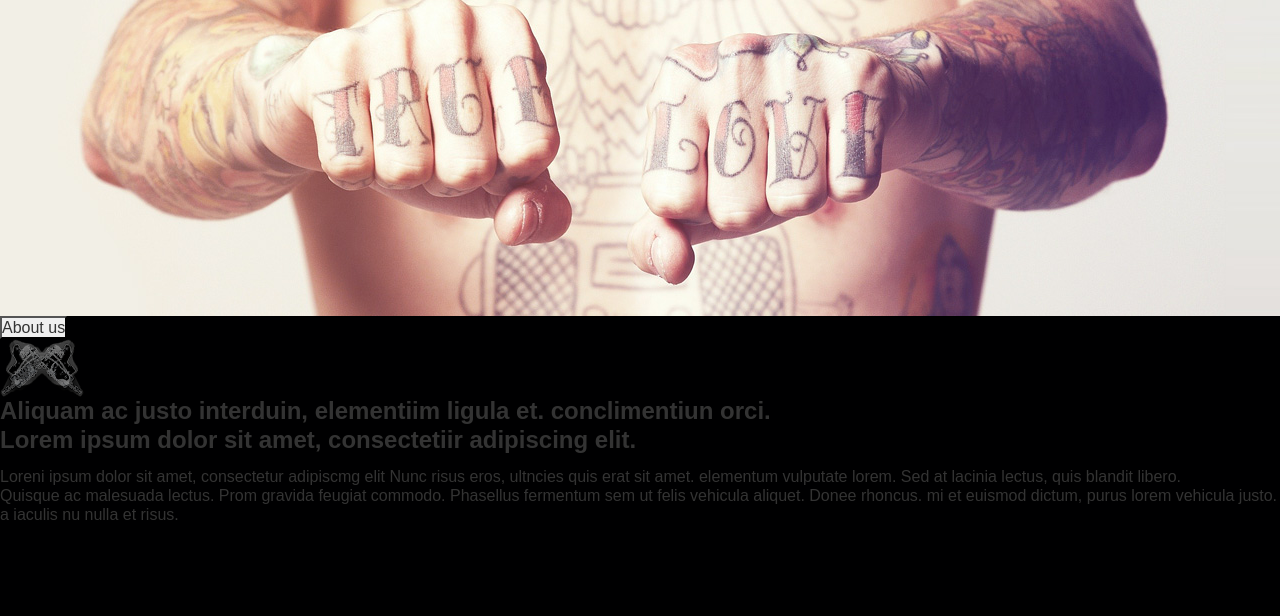
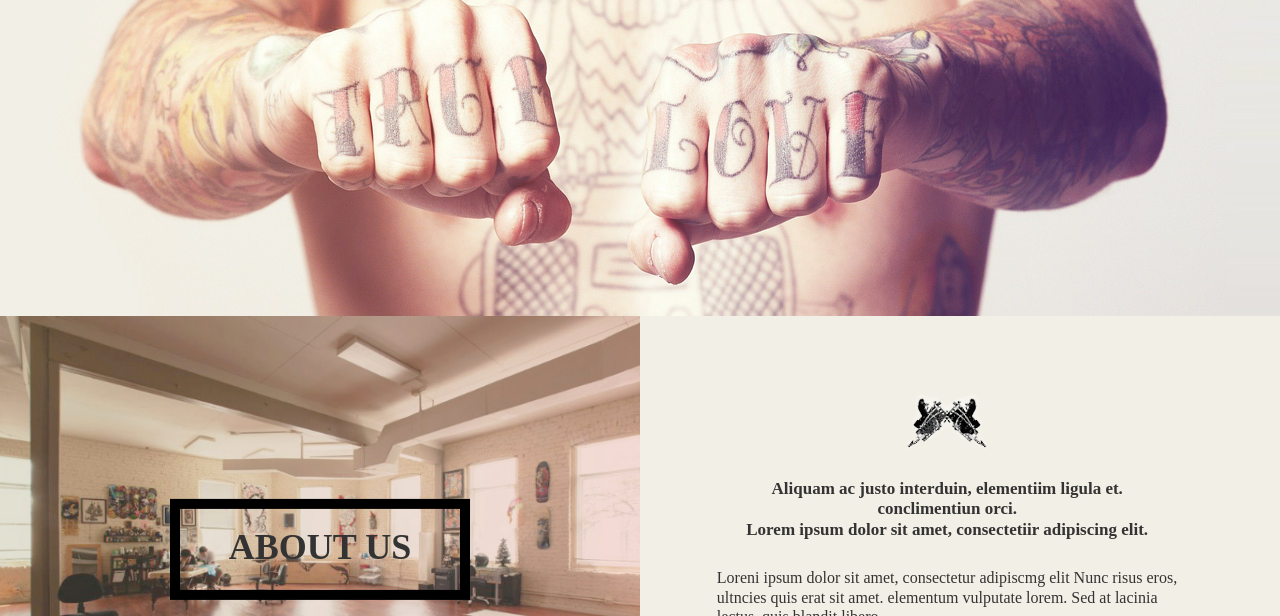
Before and after one commit to Gekagmeka/tattoo.github.io, a website: page index.html in a window 1280 px wide. Shown: the part 184-800 px from the top of the page. Drawn offline with nearby package versions, Linux system fonts and the light colour scheme.

Commit message:
block about us

```diff
--- a/index.html
+++ b/index.html
@@ -38,16 +38,16 @@
 					<div class="about-us__content">
 						<div class="about-us__info">
 							<div class="left-column about-us__left-column">
-								<button class="left-column__button">About us</button>
+								<button class="left-column__button button">About us</button>
 							</div>
 							<div class="right-column about-us__right-column">
 								<div class="right-column__ico">
 									<img class="right-column__image" src="sourceimages/ico-01.png" alt="ico" />
 								</div>
-								<h3 class="right-column__subtitle">
+								<h5 class="right-column__subtitle h5">
 									Aliquam ас justo interduin, elementiim ligula et. conclimentiun&nbsp;orci.<br />
 									Lorem ipsum dolor sit amet, consectetiir adipiscing&nbsp;elit.
-								</h3>
+								</h5>
 								<p class="right-column__text">
 									Loreni ipsum dolor sit amet, consectetur adipiscmg elit Nunc risus eros, ultncies quis erat sit amet. elementum vulputate lorem. Sed at lacinia lectus, quis blandit&nbsp;libero.<br />
 									Quisque ac malesuada lectus. Prom gravida feugiat commodo. Phasellus fermentum sem ut felis vehicula aliquet. Donee rhoncus. mi et euismod dictum, purus lorem vehicula justo. a iaculis nu nulla et&nbsp;risus.
--- a/scss/base/_reset.scss
+++ b/scss/base/_reset.scss
@@ -29,3 +29,9 @@ img {
 
 // google map fix
 .gm-style img {max-width: none}
+
+
+button{
+	border:none;
+	background:none;
+}
--- a/scss/base/_typography.scss
+++ b/scss/base/_typography.scss
@@ -48,3 +48,10 @@ a {
 		text-decoration: none;
 	}
 }
+
+.button {
+	font-size:$btn-font-size;
+	font-family:$base-font-serif;
+	font-weight:700;
+	text-transform:uppercase;
+}
--- a/scss/base/_variables.scss
+++ b/scss/base/_variables.scss
@@ -18,7 +18,7 @@ $base-text-color: $black !default;
 $base-background-color: $white !default;
 $font-size-base: 16px !default;
 $line-height-base: 1.2 !default;
-$base-font-family: $base-font-sans-serif !default;
+$base-font-family: $base-font-serif !default;
 
 $vertical-rhythm: ($line-height-base * 1em);
 
@@ -31,7 +31,7 @@ $base-link-color: $light-blue;
 $btn-color: $white !default;
 $btn-background: $black !default;
 $btn-padding: 0.4em 0.7em !default;
-$btn-font-size: inherit !default;
+$btn-font-size: 36px !default;
 
 // Forms
 $form-element-padding: $btn-padding !default;
--- a/scss/main.scss
+++ b/scss/main.scss
@@ -32,10 +32,38 @@ $media-expressions: (
 
 body{
 	background-color:#000001;
+}
 .wrapper{
 	width:100%;
 	max-width:1500px;
 	margin:0 auto;
+}
+.container{
+	max-width:1500px;
+	width:100%;
+	margin:0 auto;
+}
+.button{
+	max-width:300px;
+	width:100%;
+	padding:17px 5px 20px;
+	border:10px solid #000;
+	@include media ('<=768px') {
+		padding-top:10px;
+		padding-bottom:10px;
+		border:8px solid #000;
+		font-size:$btn-font-size * 0.8;
+		width:80%;
+	}
+	@include media ('<=480px') {
+		padding-top:8px;
+		padding-bottom:8px;
+		border:6px solid #000;
+		font-size:$btn-font-size * 0.6;
+		width:70%;
+	}
+}
+
 	// start header
 .header{
 		background-image:url("../sourceimages/bg-01.jpg");
@@ -66,9 +94,11 @@ body{
 		}
 		.header__content{
 			width:100%;
-				height:500px;
+			min-height:500px;
 			@include media ('<1024px') {
-					height:auto;
+				min-height:auto;
+			}
+		}
 }
 .header__nav{
 				position:relative;
@@ -122,7 +152,9 @@ body{
 						}
 						.header__link{
 							text-decoration:none;
-								font:13px/16px Times New Roman, Times, serif; color:#000; text-transform:uppercase;
+							font-size:13px;
+							text-transform:uppercase;
+							color:#000;
 							@include media ('<600px') {
 								font-size:24px;
 								line-height:28px;
@@ -155,12 +187,68 @@ body{
 					background-color:#f2efe6;
 				}
 		}
+	// end header
+
+	// start main
+.about-us__info{
+	display:flex;
+	justify-content:space-between;
+	@include media ('<=768px') {
+		flex-direction:column;
 	}
 }
-		// end header
-
-
-
-
+.left-column{
+	width:50%;
+	@include media ('<=768px') {
+		width:100%;
 	}
 }
+.right-column{
+	width:50%;
+	@include media ('<=768px') {
+		width:100%;
+	}
+}
+.about-us__left-column{
+	background:#bc9898 url("../sourceimages/bg-02.jpg") no-repeat center top / cover;
+	min-height:500px;
+	position:relative;
+	@include media ('<1500px') {
+		min-height:auto;
+	}
+	@include media ('<=768px') {
+		padding-top:66%;
+		background-size:100% auto;
+	}
+	.left-column__button{
+		position:absolute;
+		top:50%;
+		left:50%;
+		transform:translate(-50%, -50%);
+	}
+}
+.about-us__right-column{
+	background-color:#f2efe6;
+	padding:6% 8% 5% 6%;
+	@include media ('<1024px') {
+		padding:4% 6% 3% 4%;
+	}
+	@include media ('<900px') {
+		padding:3% 5% 3% 3%;
+	}
+	@include media ('<=768px') {
+		padding:10% 5% 8%;
+	}
+	.right-column__ico{
+		text-align:center;
+		padding-bottom:28px;
+		@include media ('<1024px') {
+			padding-bottom:20px;
+		}
+	}
+	.right-column__subtitle{
+		text-align:center;
+		padding:0 0 20px;
+	}
+}
+	// end main}}
```
Also changed, not shown: css/main.css, 1 other file. Lines whose indentation alone changed are shown as unchanged.
